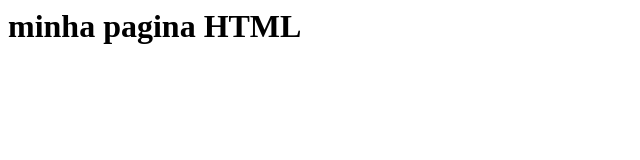
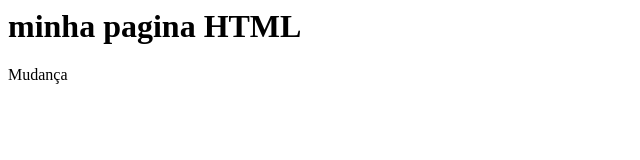
Before and after one commit to jeansilva97/gama-no-github, a plain HTML site: page index.html in a window 1280 px wide. Shown: the full height of the page, 0-640 px from the left. Drawn offline with Linux system fonts and the light colour scheme.

Commit message:
novo commit, mas dessa vez na master

```diff
--- a/index.html
+++ b/index.html
@@ -2,6 +2,7 @@
 
 <body>
   <h1>minha pagina HTML</h1>
+  <p>Mudança</p>
 </body>
 
 </html>
```
